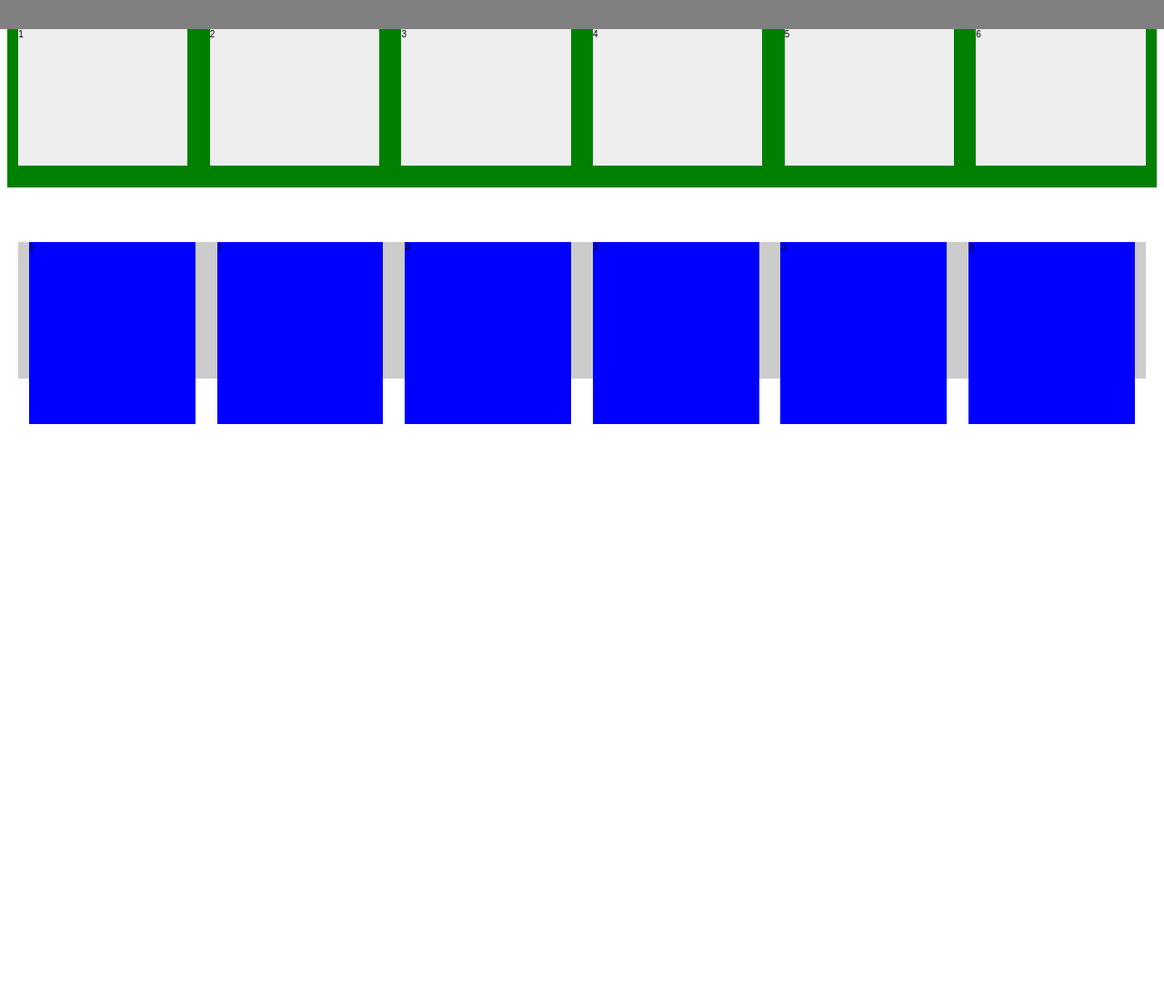
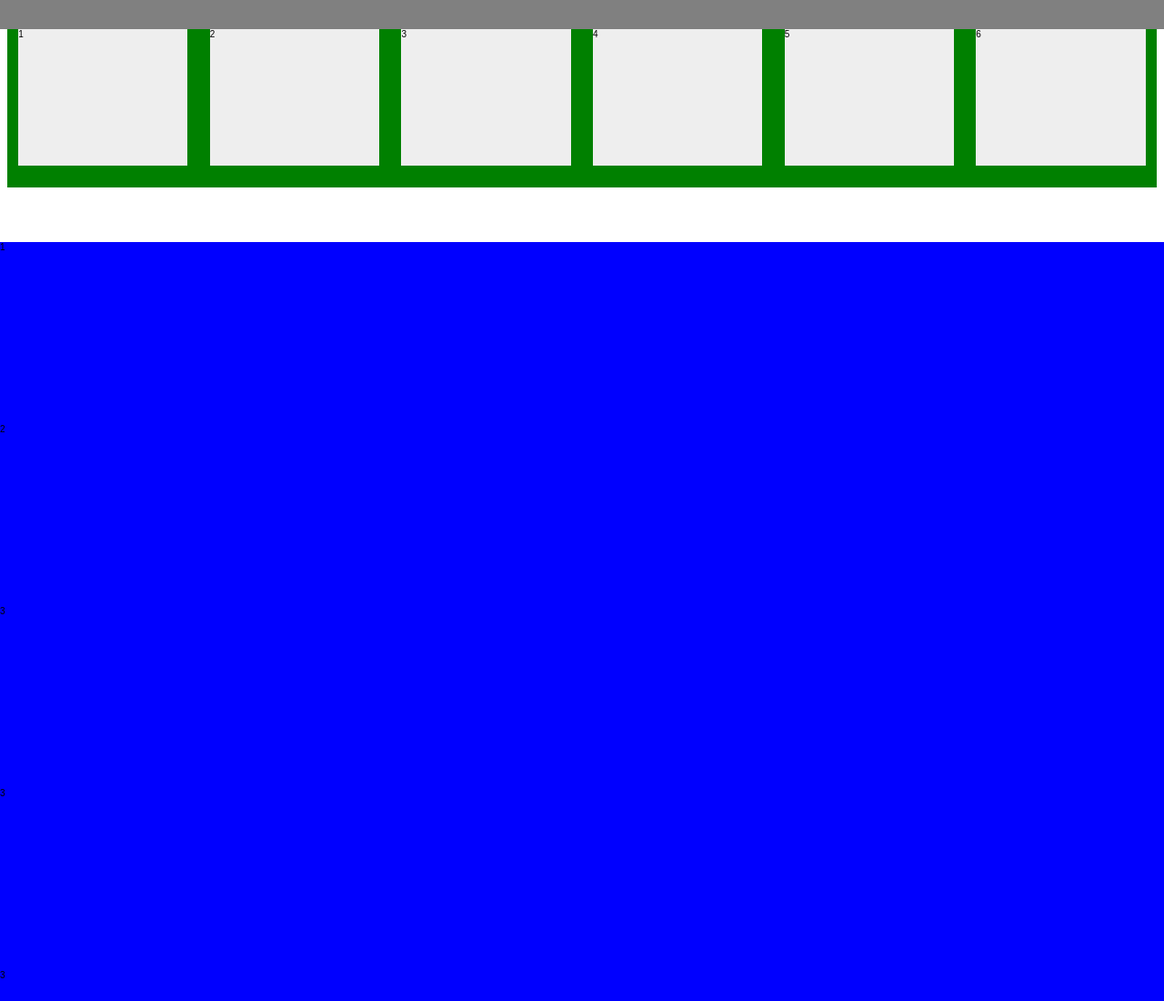
Before and after one commit to Quirksmode/responsive-grids, a website: page static/index.html in a window 1280 px wide. Shown: the top 1100 px of the page at 91% size. Before the commit the page ends 800 px from the top, so only its background shows below. Drawn offline with nearby package versions, Linux system fonts and the light colour scheme; files whose address does not match are found by name.

```diff
--- a/gulpfile.js
+++ b/gulpfile.js
@@ -18,7 +18,7 @@
 
 // Load plugins
 var gulp = require('gulp'),
-    compass = require('gulp-compass'),
+    sass = require('gulp-sass'),
     del = require('del'),
 
     // css specific
@@ -53,27 +53,34 @@
 });
 
 
+
+gulp.task('styles', function () {
+  gulp.src(src + 'scss/**/*.scss')
+    .pipe(sass().on('error', sass.logError))
+    .pipe(gulp.dest(dist + 'css'));
+});
+
+
+
+
 // Styles
-gulp.task('styles', function () {
+// gulp.task('styles', function () {
 
-    return gulp.src(src + 'scss/*.scss')
+//     return gulp.src(src + 'scss/**/*.scss')
 
-        .pipe(compass({
-            css: dist + 'css',
-            sass: src + 'scss'
-        }))
+//         .pipe(sass().on('error', sass.logError))
 
-        .pipe(autoprefixer({
-            browsers: ['last 2 version', 'safari 5', 'ie 8', 'ie 9', 'opera 12', 'ios 6', 'android 4'],
-            cascade: false
-        }))
+//         .pipe(autoprefixer({
+//             browsers: ['last 2 version', 'safari 5', 'ie 8', 'ie 9', 'opera 12', 'ios 6', 'android 4'],
+//             cascade: false
+//         }))
 
-        .pipe(cmq({ log: true })) // Combine the media queries
+//         .pipe(cmq({ log: true })) // Combine the media queries
 
-        //.pipe(minifyCSS({keepBreaks:false}))
+//         //.pipe(minifyCSS({keepBreaks:false}))
 
-        .pipe(gulp.dest(dist + 'css'));
-});
+//         .pipe(gulp.dest(dist + 'css'));
+// });
 
 
 // Copy file to static
--- a/package.json
+++ b/package.json
@@ -6,8 +6,8 @@
     "gulp": "^3.8.10",
     "gulp-autoprefixer": "^2.0.0",
     "gulp-combine-media-queries": "^0.2.0",
-    "gulp-compass": "^1.3.1",
     "gulp-minify-css": "^0.3.11",
+    "gulp-sass": "^2.0.1",
     "gulp-util": "^3.0.2",
     "gulp-watch": "^3.0.0"
   }
--- a/src/scss/__grids/grids.scss
+++ b/src/scss/__grids/_grids.scss
@@ -20,11 +20,17 @@
  *     @include create_grid_structure("type-structure", "structure", 1320px, 60px, 24px, 12, "tablet");
  */
 
+ $bp-grid: (
+    (tablet         2)
+    (smalldesktop   3)
+    (desktop        4)
+    (largedesktop   6)
+);
 
-@include create_grid("type-responsive", "responsive", 1280px, 20px, 24px, 6);
+@include create_grid("responsive", 1280px, 20px, 24px, 6, $bp-grid);
 
 
-@include create_grid("type-structure", "structure", 1280px, 20px, 24px, 6);
+@include create_grid("structure", 1280px);
 
 .structure {
 
--- a/src/scss/__mixins/_grid.scss
+++ b/src/scss/__mixins/_grid.scss
@@ -7,11 +7,10 @@
  * *********************************************************/
 
 @mixin create_grid(
-    $type: 'type-structure',
     $className: 'structure',
     $width: 1280px,
-    $gutter: 10px,
-    $margin: 10px,
+    $gutter: 0px,
+    $margin: 0px,
     $columns: 0,
     $breakpoint: "tablet"
 
@@ -36,6 +35,7 @@
             @extend .cf;
         }
 
+
         @if $columns > 1 {
 
             // all col elements 100%
@@ -44,11 +44,11 @@
               width: -getWidth($columns, $columns, $marginWidth);
             }
 
-
             // ----------------------------------------------------
             // TYPE STRUCTURE GRID
             // ----------------------------------------------------
-            @if $type == "type-structure" {
+
+            @if type-of($breakpoint) == 'string' {
 
                 @include mq($from: $breakpoint) {
                     // Let's float these cols
@@ -74,12 +74,12 @@
             // TYPE RESPONSIVE GRID
             // ----------------------------------------------------
 
-            @if $type == "type-responsive" {
+            @if type-of($breakpoint) == 'list' {
 
-                @each $breakpoint in $mq-breakpoints {
-                    $breakpoint-name:  nth($breakpoint, 1);
-                    $breakpoint-width: nth($breakpoint, 2);
-                    $breakpoint-column: nth($breakpoint, 3);
+                @each $bp in $breakpoint {
+                    $breakpoint-name:  nth($bp, 1);
+                    $breakpoint-column: nth($bp, 2);
+
 
                     @include mq($from: $breakpoint-name) {
 
--- a/src/scss/styles.scss
+++ b/src/scss/styles.scss
@@ -16,7 +16,7 @@
 );
 
 // Import Compass Helpers
-@import "compass";
+//@import "compass";
 
 // Import Media Query Mixin
 @import "__mixins/mq";
```
Also changed, not shown: static/css/styles.css.
